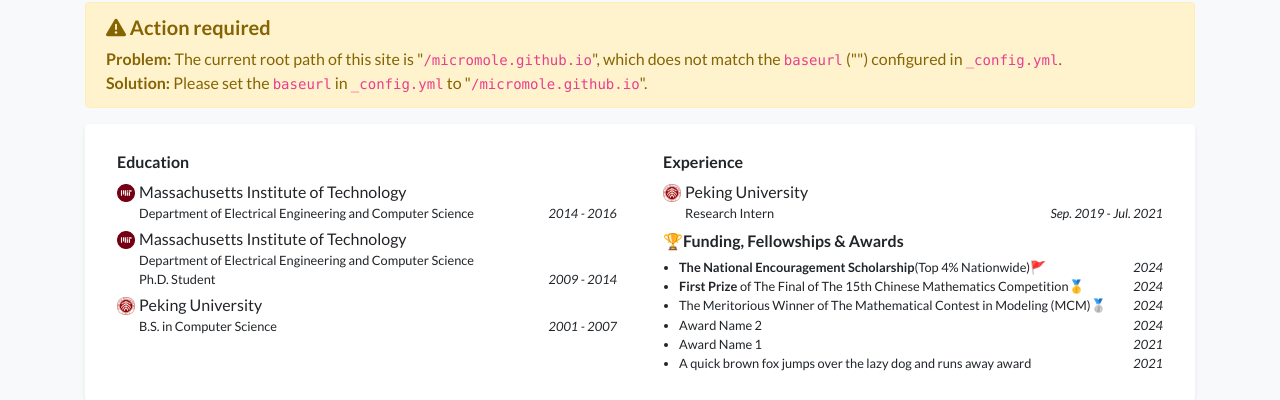
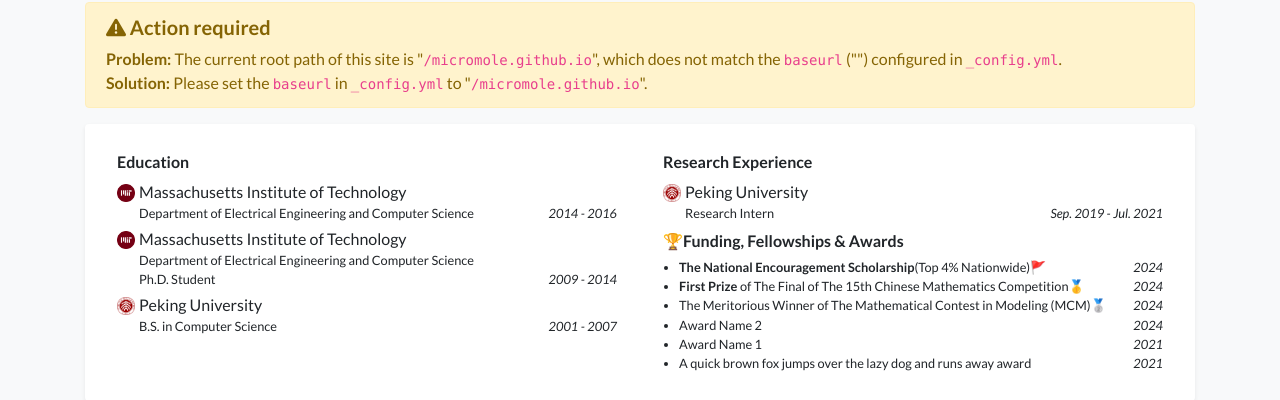
Before and after one commit to micromole/micromole.github.io, a Jekyll site: the page built from index.html, in a window 1280 px wide and 900 px high, scrolled down 427 px. Shown: the part 108-508 px from the top of the window. Built offline with Jekyll 4.4.1, drawn with Linux system fonts in a browser that asks for light colours; nearby versions of some CDN libraries; comment, search, counter and statistics services are not loaded; a style sheet for code colours, icons or effects is not loaded.

Commit message:
Update experience_card.html

```diff
--- a/_includes/widgets/experience_card.html
+++ b/_includes/widgets/experience_card.html
@@ -29,7 +29,7 @@
                     {% if site.data.profile.experience %}
                     <div class="col-md-6">
                         <div class="mx-2 my-1">
-                            <h6>Experience</h6>
+                            <h6>Research Experience</h6>
                             <ul class="list-unstyled mb-1">
                                 {% for item in site.data.profile.experience %}
                                 <li class="media mb-1">
```
